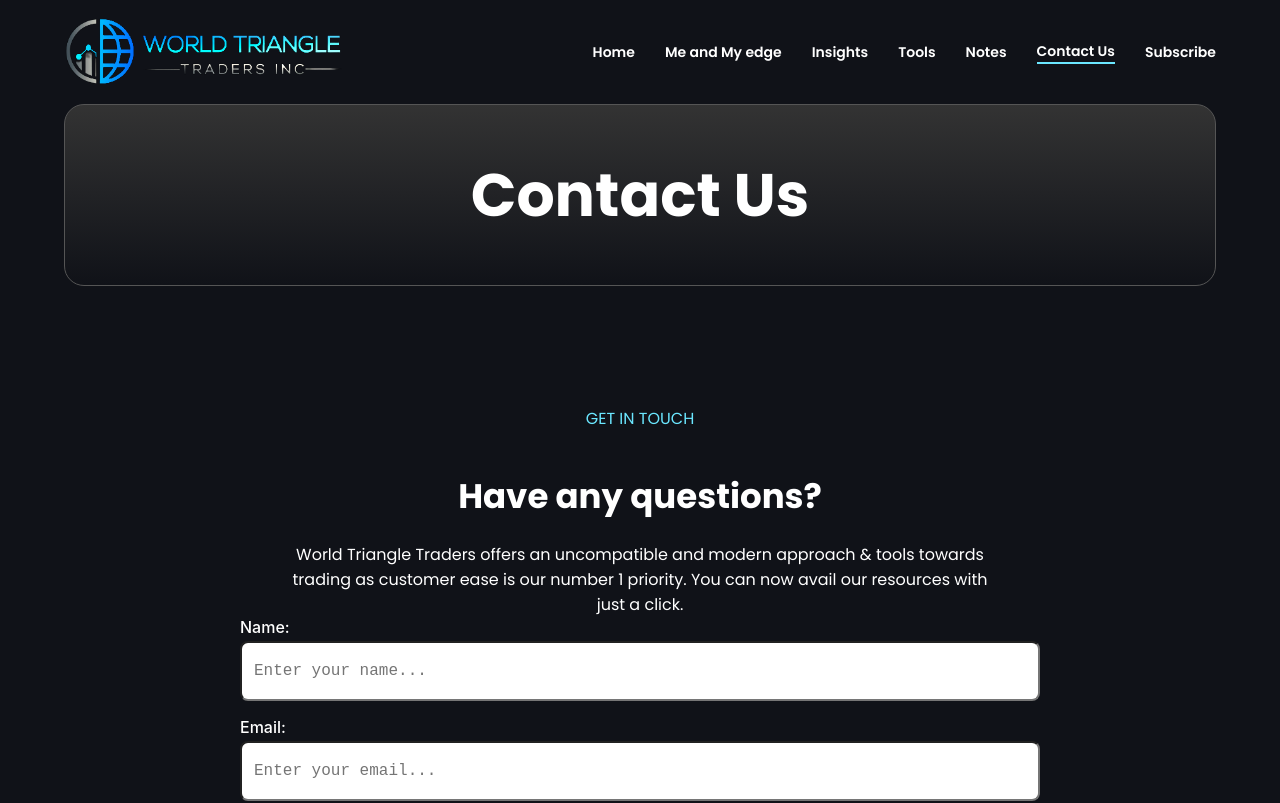
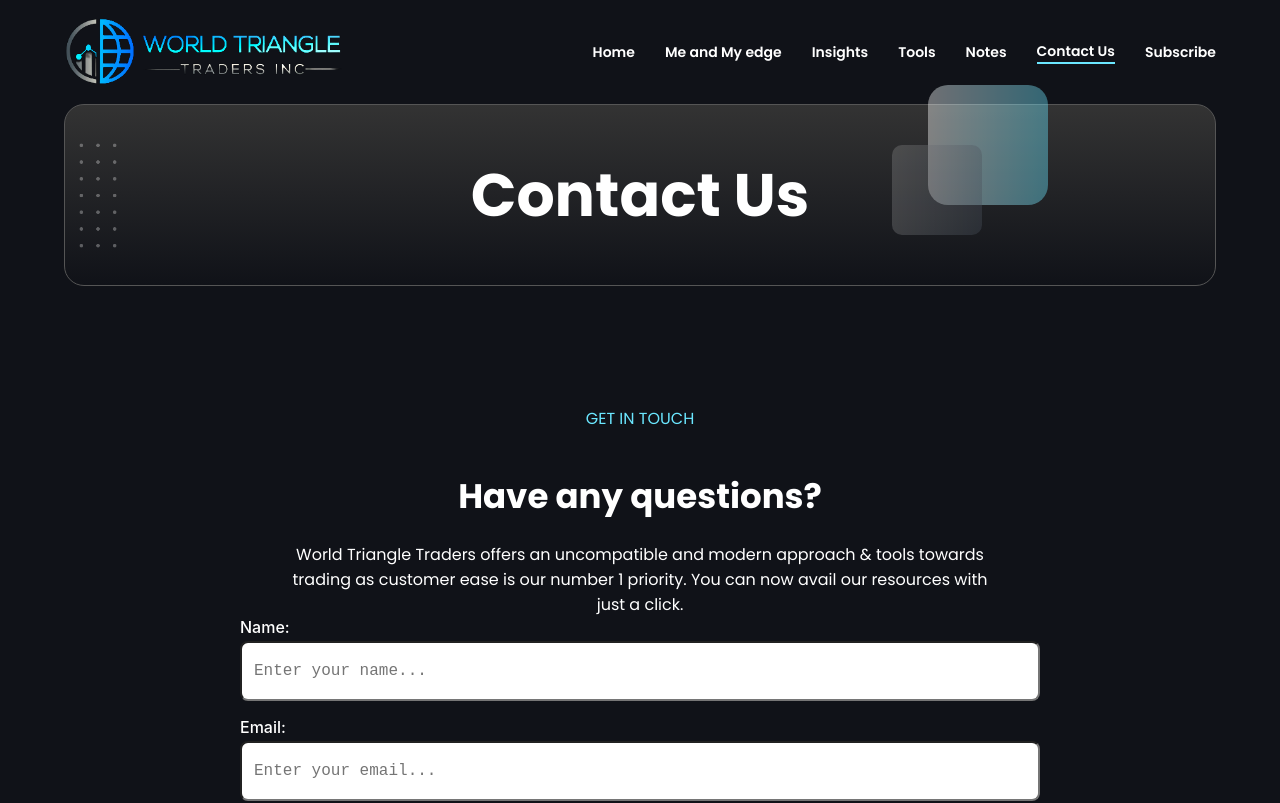
Before and after one commit to MuhammadHamzaSiddiqui1662/WTT, a React (Create React App) app: page /contact-us in a window 1280 px wide. Shown: the top 803 px of the page. Built offline with nearby package versions, Linux system fonts and the light colour scheme; a web font is replaced by a local one.

Commit message:
style: Page heading component upgraded

```diff
--- a/src/components/PageHeading/PageHeading.module.scss
+++ b/src/components/PageHeading/PageHeading.module.scss
@@ -5,6 +5,43 @@
   background: linear-gradient(180deg, #333, transparent);
   border-radius: 20px;
   border: 1px solid #555;
+  position: relative;
+}
+
+.bgWrapper {
+  position: absolute;
+  top: 0;
+  bottom: 0;
+  left: 0;
+  right: 0;
+  width: 100%;
+  height: 100%;
+  background: url(../../assets/images/dottedBg.png) no-repeat;
+  background-size: 50px;
+  background-position: 8px;
+  opacity: 0.3;
+}
+
+.blueRectangle {
+  position: absolute;
+  top: -20px;
+  left: 75%;
+  width: 120px;
+  height: 120px;
+  border-radius: 20px;
+  background: linear-gradient(-90deg, var(--color-primary), var(--color-white));
+  opacity: 0.4;
+
+  .blueRectangle2 {
+    position: absolute;
+    top: 50%;
+    left: -30%;
+    width: 75%;
+    height: 75%;
+    border-radius: 10px;
+    background: linear-gradient(-90deg, var(--color-grey), var(--color-white));
+    opacity: 0.4;
+  }
 }
 
 .heading {
@@ -21,4 +58,13 @@
   .heading {
     font-size: 32px;
   }
+
+  .blueRectangle {
+    position: absolute;
+    top: -10px;
+    left: 75%;
+    width: 80px;
+    height: 80px;
+    border-radius: 8px;
+  }
 }
--- a/src/components/PageHeading/PageHeading.tsx
+++ b/src/components/PageHeading/PageHeading.tsx
@@ -12,6 +12,10 @@ export const PageHeading: FC<IProps> = ({ heading, description }) => {
       <h1 className={styles.heading} data-aos="zoom-in" data-aos-duration="1000">
         {heading}
       </h1>
+      <div className={styles.bgWrapper}></div>
+      <div className={styles.blueRectangle}>
+        <div className={styles.blueRectangle2}></div>
+      </div>
     </div>
   );
 };
```
Also changed, not shown: src/assets/images/dottedBg.png (added).
